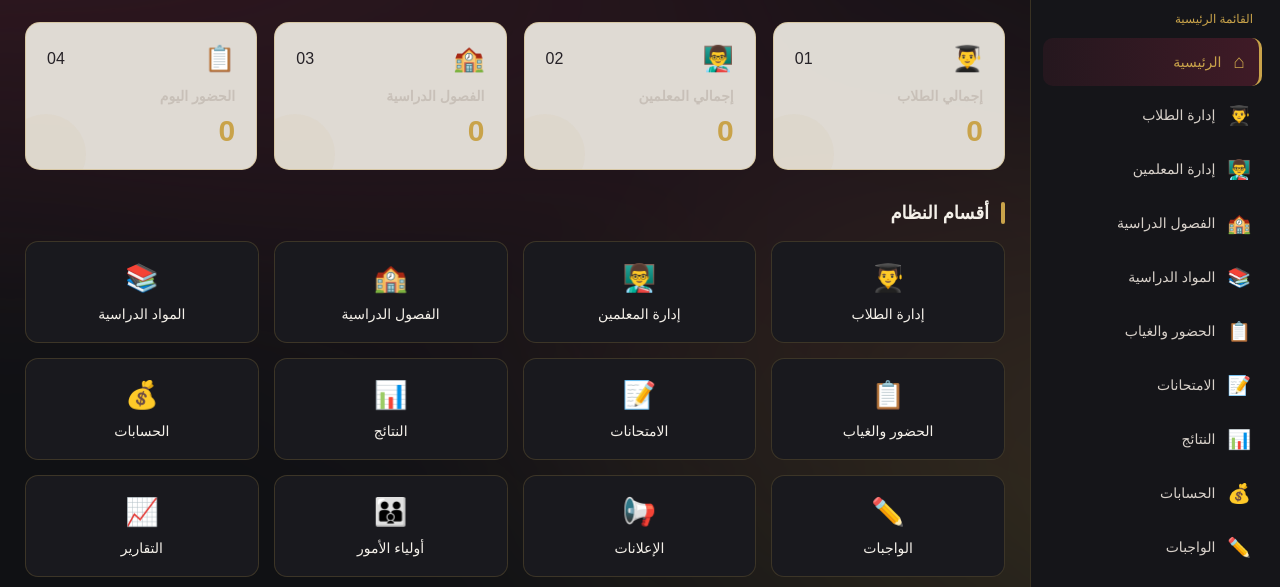
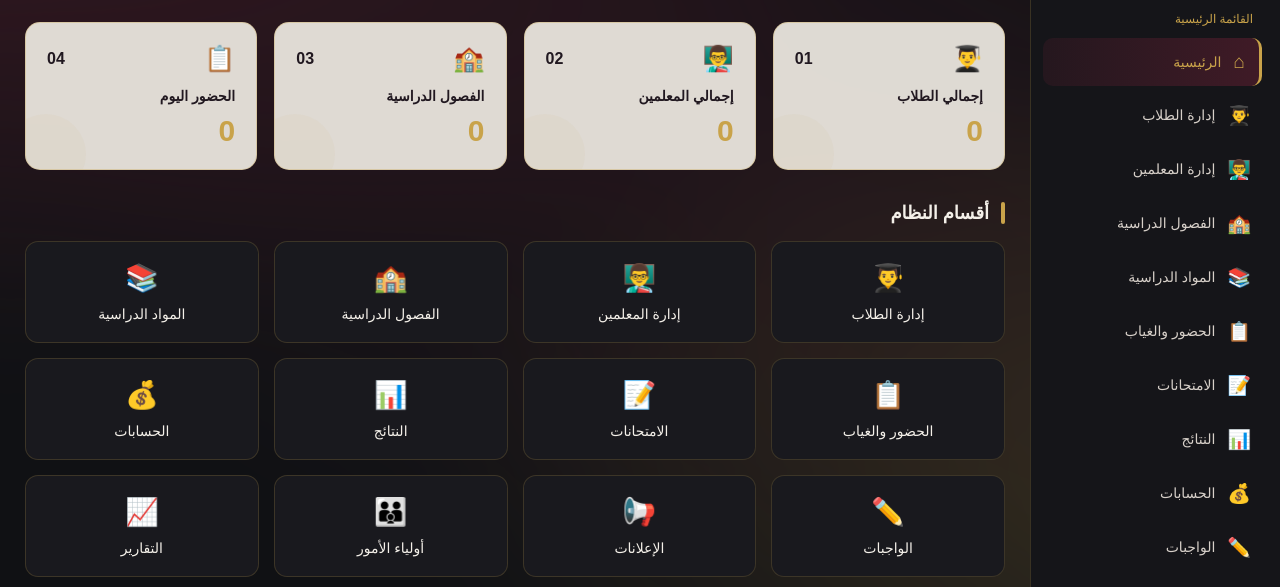
Before and after one commit to mortadamohktar-cpu/al-nawabegh-school, a plain HTML site: page index.html in a window 1280 px wide. Shown: the part 204-791 px from the top of the page. Drawn offline with nearby package versions, Linux system fonts and the light colour scheme.

Commit message:
Update index.html

```diff
--- a/index.html
+++ b/index.html
@@ -212,7 +212,15 @@ button {
   transition: .3s ease;
   animation: appear .7s ease both;
 }
-
+.card,
+.card h1,
+.card h2,
+.card h3,
+.card p,
+.card span {
+  color: #211820 !important;
+  font-weight: 700;
+}
 .card:hover {
   transform: translateY(-5px);
   border-color: var(--gold);
```
